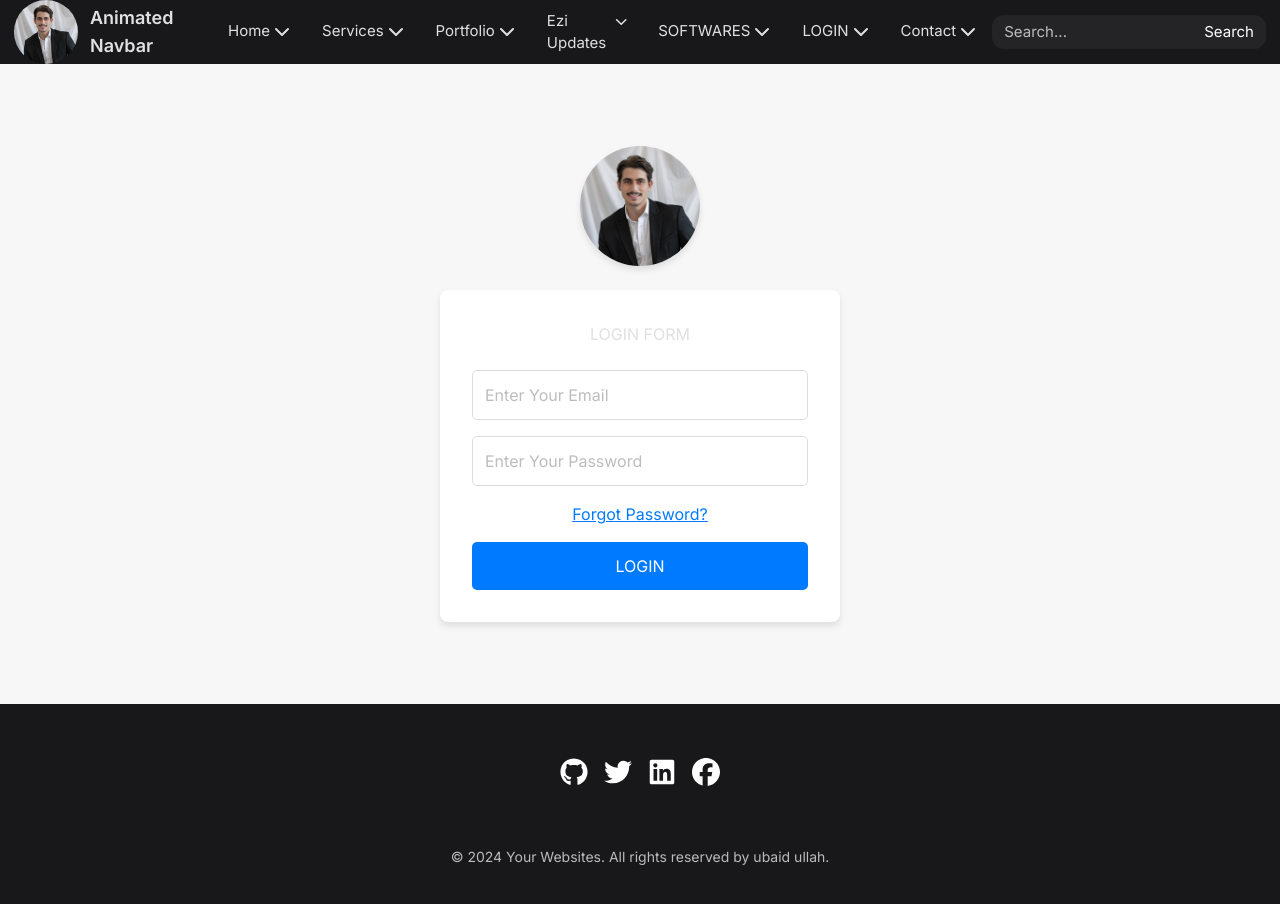
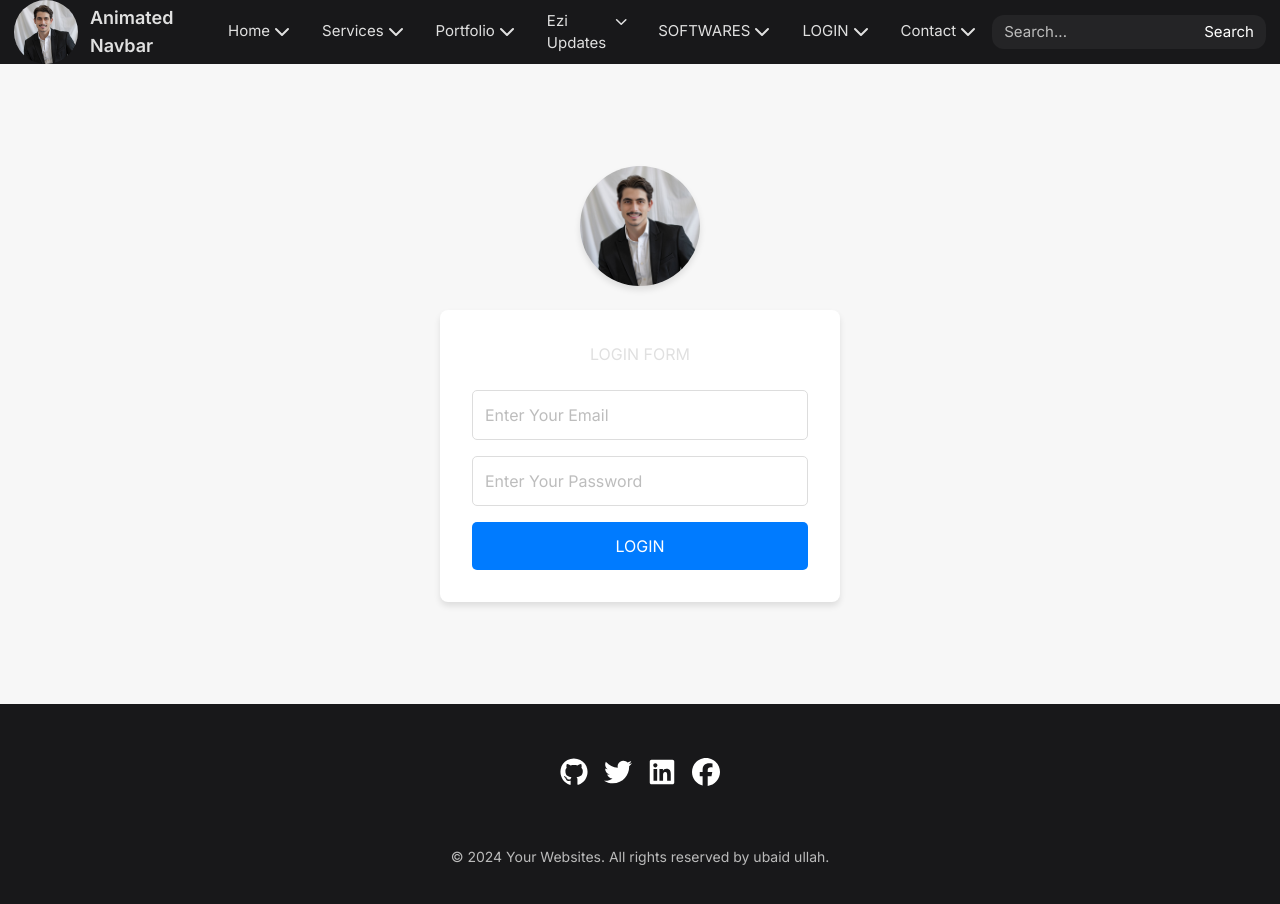
Before and after one commit to Ubaid-Ullah-tech/cpuclient, a React (Vite) app: page /login in a window 1280 px wide. Shown: the top 904 px of the page. Built offline with nearby package versions, Linux system fonts and the light colour scheme.

Commit message:
Update Login.jsx

```diff
--- a/src/components/auth/Login.jsx
+++ b/src/components/auth/Login.jsx
@@ -14,19 +14,18 @@ const Login = () => {
   const handleSubmit = async (e) => {
     e.preventDefault();
     try {
-      // Use the full URL for the request
       const res = await axios.post("https://cpuserver-react-dveloper.vercel.app/api/v2/auth/login", { email, password });
 
-      if (res && res.data.success) {
+      if (res.data.success) {
         toast.success(res.data.message);
-        localStorage.setItem("auth", JSON.stringify(res.data));
-        navigate(location.state || "/");
+        localStorage.setItem("auth", JSON.stringify(res.data)); // Store token and user info
+        navigate(location.state || "/"); // Redirect user to previous location or homepage
       } else {
-        toast.error(res.data.message);
+        toast.error(res.data.message); // Display error message from the response
       }
     } catch (error) {
-      console.log(error);
-      toast.error("Something went wrong");
+      console.error("Error:", error.response ? error.response.data : error.message);
+      toast.error("Something went wrong!");
     }
   };
 
@@ -97,27 +96,6 @@ const Login = () => {
             color: "black", // Set text color to black
           }}
         />
-        <div
-          style={{
-            textAlign: "center",
-            marginBottom: "1rem",
-          }}
-        >
-          <button
-            type="button"
-            onClick={() => navigate("/forgot-password")}
-            style={{
-              backgroundColor: "transparent",
-              border: "none",
-              color: "#007bff",
-              cursor: "pointer",
-              textDecoration: "underline",
-            }}
-          >
-            Forgot Password?
-          </button>
-        </div>
-
         <button
           type="submit"
           style={{
```
